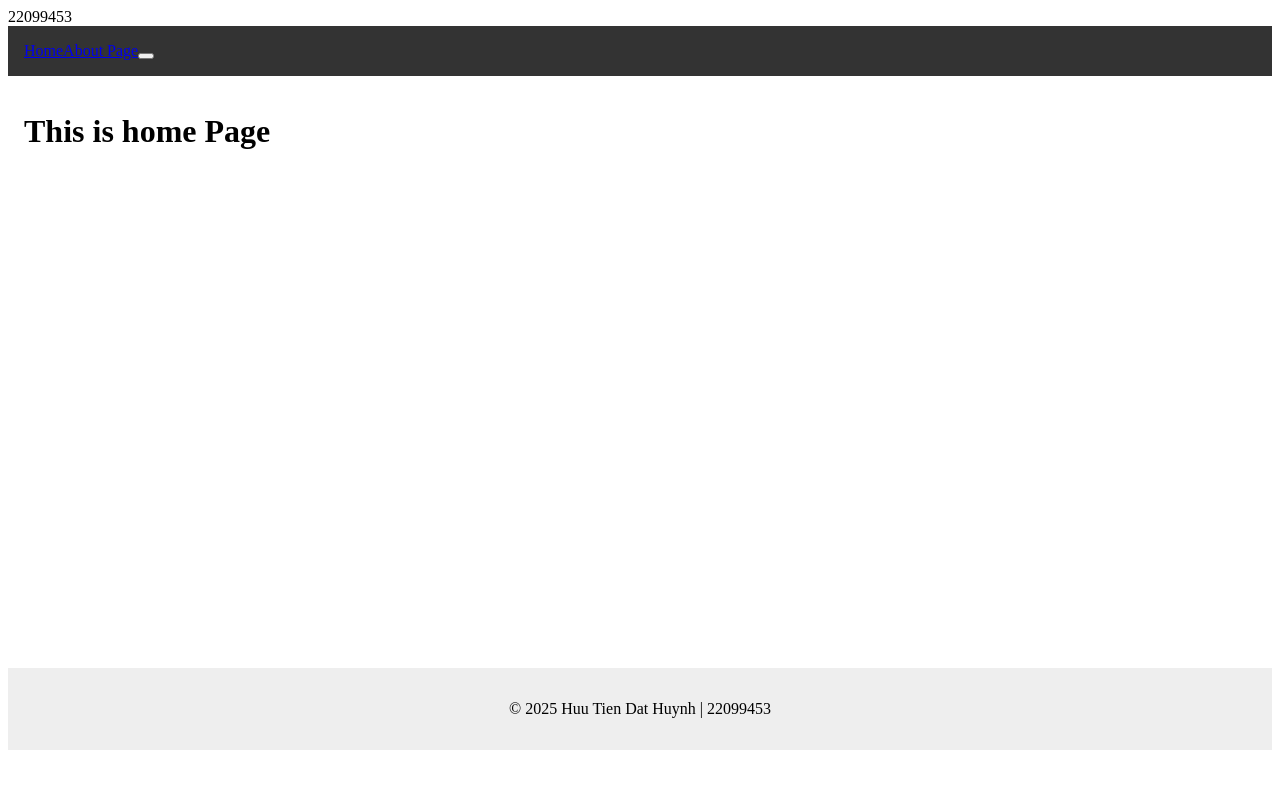
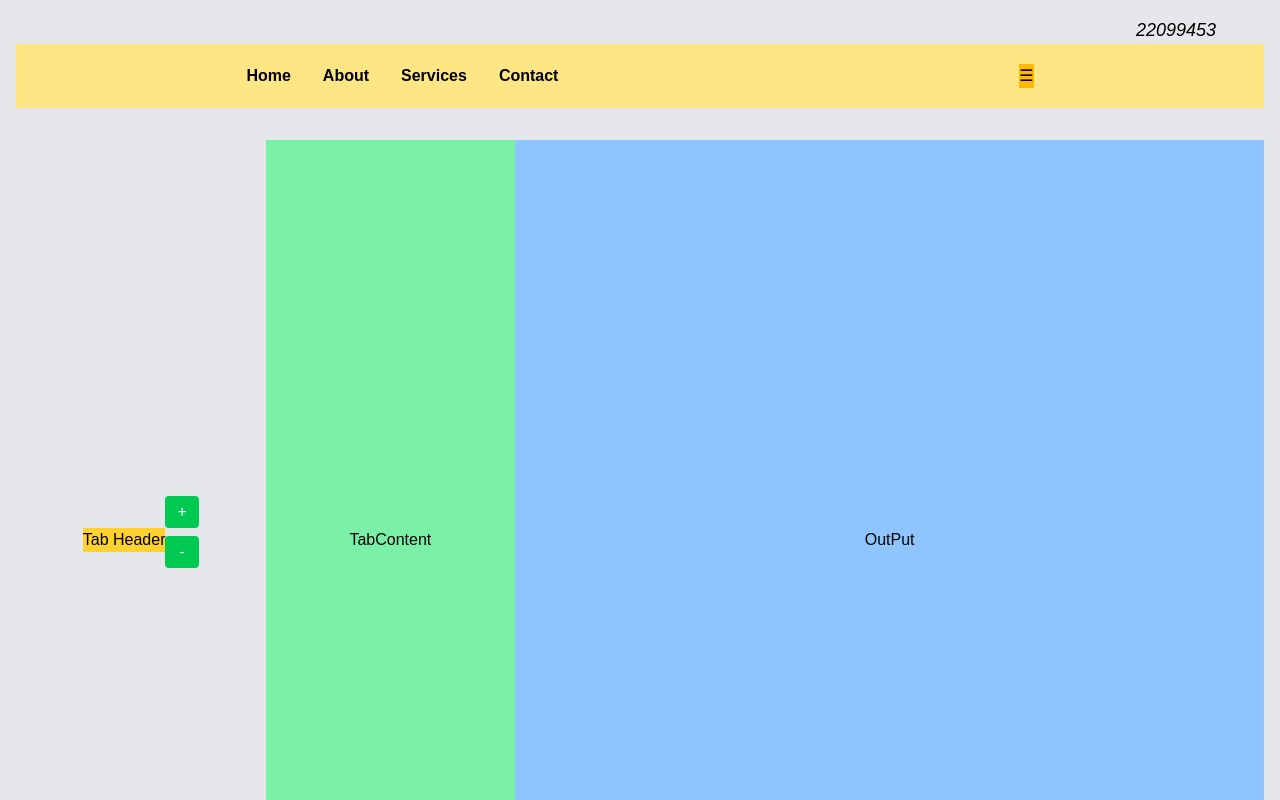
Before and after one commit to DavidSE12/Escape_Room, a Next.js app: page / in a window 1280 px wide. Shown: the top 800 px of the page. Built offline with nearby package versions, Linux system fonts and the light colour scheme.

Commit message:
update file structure, footer page, header page, Navbar

```diff
--- /dev/null
+++ b/app/components/Footer.tsx
@@ -0,0 +1,10 @@
+// components/layout/Footer.tsx
+export default function Footer() {
+  return (
+    <footer className="w-full bg-gray-100 text-center p-4 mt-8 border-t">
+      <p className="text-sm text-gray-600">
+        © {new Date().getFullYear()} My Website. All rights reserved.
+      </p>
+    </footer>
+  );
+}
--- /dev/null
+++ b/app/components/Header.tsx
@@ -0,0 +1,15 @@
+// components/layout/Header.tsx
+import Navbar from "./Navbar";
+
+export default function Header() {
+  return (
+    <header className="w-full bg-gray-200 p-4 flex-col justify-between items-center">
+
+      <div className="w-full text-lg text-right ">
+        <p className="italic text-black mr-12">22099453</p>
+      </div>
+
+      <Navbar />
+    </header>
+  );
+}
--- /dev/null
+++ b/app/components/Navbar.tsx
@@ -0,0 +1,46 @@
+"use client";
+
+import Link from "next/link";
+import { useState } from "react";
+
+export default function Navbar() {
+  const [isOpen, setIsOpen] = useState(false);
+
+  return (
+    <nav className=" w-full bg-amber-200 ">
+      <div className="  ">
+        <div className="flex flex-row h-16 justify-around items-center">
+
+          {/* Desktop Menu */}
+          <div className="hidden md:flex space-x-8 font-bold text-black ">
+            <Link href = "/" className="hover:text-blue-600">Home</Link>
+            <Link href="/site/about" className="hover:text-blue-600">About</Link>
+            <Link href="/site/services" className="hover:text-blue-600">Services</Link>
+            <Link href="/contact" className="hover:text-blue-600">Contact</Link>
+          </div>
+
+
+
+          {/* Mobile Hamburger */}
+          <div className="bg-amber-400">
+            <button onClick={() => setIsOpen(!isOpen)} className="text-black">
+              ☰
+            </button>
+          </div>
+        </div>
+      </div>
+
+      {/* Mobile Menu Dropdown */}
+      <div className = "flex flex-col items-end">
+      {isOpen && (
+        <div className=" bg-white text-black font-semibold px-4 pb-3 space-y-2 w-2xs text-center">
+          <Link href="/" className="block hover:text-blue-600">Home</Link>
+          <Link href="/about" className="block hover:text-blue-600">About</Link>
+          <Link href="/services" className="block hover:text-blue-600">Services</Link>
+          <Link href="/contact" className="block hover:text-blue-600">Contact</Link>
+        </div>
+      )}
+      </div>
+    </nav>
+  );
+}
--- /dev/null
+++ b/app/components/Tabs.tsx
@@ -0,0 +1,126 @@
+"use client"
+
+import { useState, useEffect } from "react";
+
+interface Tab {
+  id: number;
+  title: string;
+  content: string;
+}
+
+export default function Tabs(){
+  const [tabs, setTabs ] = useState<Tab[]>([]); {/* Tabs type and State starts as list  */}
+  const [activeTab , setActiveTab] = useState<number | null>(null);
+  const [counter, setCounter] = useState(0);
+
+  //Load from localStorage on first render
+  useEffect( () => {
+    const saved = localStorage.getItem("tabs");
+    if(saved){
+      const parsed : Tab[] = JSON.parse(saved); //convert back to JS object
+      setTabs(parsed);
+      if (parsed.length > 0) setActiveTab(parsed[0].id)
+    }
+
+  } , [] ) // Empty [] = run only once when component mounts
+
+useEffect( () => {
+  localStorage.setItem("tabss" , JSON.stringify(tabs)); // convert to JSON string and store it
+} , [tabs]); // run every time "tabs" array changes
+
+
+//Add a new tab
+  const addTab = () =>{
+  if(tabs.length >= 15) return alert("Maximum 15 tabs allowed");
+  const newTab : Tab = {
+    id: counter,
+    title: `Tab ${tabs.length + 1}`,
+    content: "New Content",
+  };
+  setTabs([...tabs, newTab]);
+  setActiveTab(newTab.id);
+  setCounter(counter + 1);
+};
+
+
+// Remove a tab by its ID
+  const removeTab = (id:number) => {
+    const newTabs = tabs.filter((t) => t.id !== id);
+    setTabs(newTabs);
+
+    // Id the active tab was removed -> switch to another
+    if(activeTab === id && newTabs.length > 0){
+      setActiveTab(newTabs[0].id);
+    }
+    else if (newTabs.length === 0){
+      setActiveTab(null);
+    }
+  };
+
+// Update the content of a specific tab
+  const updateContent = (id: number, content: string) => {
+    setTabs(tabs.map((t) => (t.id === id ? {...t,content} : t )));
+  };
+
+
+return (
+    <div className="grid grid-cols-5 h-screen">
+        {/* Tab Header */}
+        <div className = "col-span-1 flex items-center justify-center">
+            <h1 className ="bg-amber-300 text-">Tab Header</h1>
+            <div>
+                {/* Button */}
+                <div className="flex flex-col space-y-2">
+                    {/* Add button */}
+                    <button
+                    className="block px-3 py-1 bg-green-500 text-white rounded"
+                    onClick={addTab}
+                    > +
+                    </button>
+
+                    {/* Remove button */}
+                    <button
+                    className="block px-3 py-1 bg-green-500 text-white rounded"
+                    onClick={() => {
+                      if(activeTab !== null) removeTab(activeTab);
+                    }}
+                    > -
+                    </button>
+                </div>
+
+            {/* Tab List */}
+            <div className="mt-4 space-y-2 w-full">
+          {tabs.map((tab) => (
+            <div
+              key={tab.id}
+              className={`px-3 py-1 rounded cursor-pointer text-center ${
+                activeTab === tab.id
+                  ? "bg-blue-500 text-white"
+                  : "bg-gray-300"
+              }`}
+              onClick={() => setActiveTab(tab.id)}
+            >
+              {tab.title}
+            </div>
+          ))}
+        </div>
+
+            </div>
+        </div>
+
+        {/* Tab Content */}
+        <div className="col-span-1 flex items-center justify-center bg-green-300">
+            TabContent
+        </div>
+
+        {/* Output */}
+        <div className="col-span-3 flex items-center justify-center bg-blue-300" >
+            OutPut
+        </div>
+    </div>
+)
+
+
+
+
+};
--- a/app/layout.tsx
+++ b/app/layout.tsx
@@ -1,66 +1,20 @@
-'use client'
-import React, {useState} from "react"
+// app/layout.tsx
+import "./globals.css";
+import Header from "./components/Header";
+import Footer from "./components/Footer";
 
-// export const metadata = {
-//   title : "CS3CWA Web App",
-//   description : "Assignment 1"
-// };
-
-
-const Nav = () => {
-  const [isOpen , setIsOpen ] = useState(false);
-
-  const handleClick = () => {
-    setIsOpen(!isOpen);
-  }
-
-  return (
-    <nav>
-      <div className = "relative">
-      <a href = "/">Home</a>
-      <a href = "/about/page.tsx">About Page</a>
-      <button onClick={handleClick} className="flex flex-col justify-center items-center space-y-1 p-2">
-        <span className = {'bg-steel-500 h-6 w-0.5 rounded-sm transition-all duration-300 ease-out'}></span>
-        <span className = {'bg-steel-500 h-6 w-0.5 rounded-sm transition-all duration-300 ease-out'}></span>
-        <span className = {'bg-steel-500 h-6 w-0.5 rounded-sm transition-all duration-300 ease-out'}></span>
-     </button>
-     </div>
-
-      {isOpen &&
-      <div id = 'hamburgerMenu' className= "absolute left-12 top-0 bg-white shadow-lg p-4 rounded-md" >
-        <ul className="space-y-2">
-          <li><a className = " block hover:text-blue-600">Menu</a></li>
-          <li><a className = "block hover:text-blue-600">Menu</a></li>
-          <li><a className="block hover:text-blue-600">Menu</a></li>
-        </ul>
-
-      </div>}
-    </nav>
-  )
-}
-
+export const metadata = {
+  title: "My Website",
+  description: "Generated by Next.js",
+};
 
 export default function RootLayout({ children }: { children: React.ReactNode }) {
   return (
     <html lang="en">
-      <body>
-        <div id = "studentId">
-          22099453
-        </div>
-        {/* Header (shared on all pages) */}
-        <header style={{ background: "#333", color: "white", padding: "1rem" }}>
-          <Nav></Nav>
-        </header>
-
-        {/* Page-specific content */}
-        <main style={{ minHeight: "70vh", padding: "1rem" }}>
-          {children}
-        </main>
-
-        {/* Footer (shared on all pages) */}
-        <footer style={{ background: "#eee", textAlign: "center", padding: "1rem" }}>
-          <p>© 2025 Huu Tien Dat Huynh | 22099453</p>
-        </footer>
+      <body className="flex flex-col min-h-screen">
+        <Header />
+        <main className="flex-grow w-full p-4 bg-gray-200 text-black">{children}</main>
+        <Footer />
       </body>
     </html>
   );
--- a/app/page.tsx
+++ b/app/page.tsx
@@ -1,7 +1,12 @@
-import Image from "next/image";
+"use client";
+
+import Tabs from "./components/Tabs";
+
 
 export default function Home() {
   return (
-    <h1> This is home Page</h1>
+    <div>
+      <Tabs />
+    </div>
   )
 }
--- /dev/null
+++ b/app/site/about/page.tsx
@@ -0,0 +1,7 @@
+import Image from "next/image";
+
+export default function Home() {
+  return (
+    <h1> This is about Page</h1>
+  )
+}
--- /dev/null
+++ b/app/site/contact/page.tsx
@@ -0,0 +1,7 @@
+import Image from "next/image";
+
+export default function Home() {
+  return (
+    <h1>This is about Page</h1>
+  )
+}
--- /dev/null
+++ b/app/site/services/page.tsx
@@ -0,0 +1,7 @@
+import Image from "next/image";
+
+export default function Home() {
+  return (
+    <h1> This is about Page</h1>
+  )
+}
```
